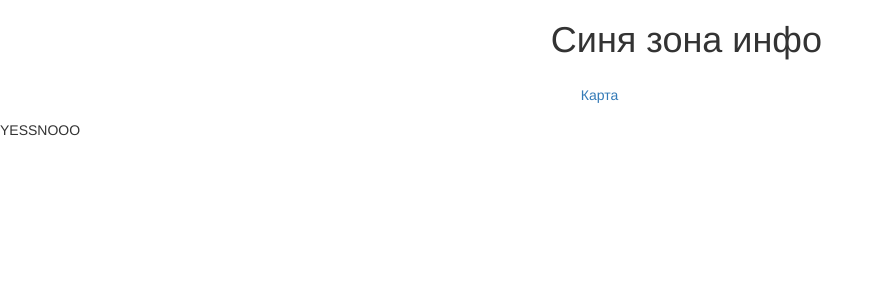
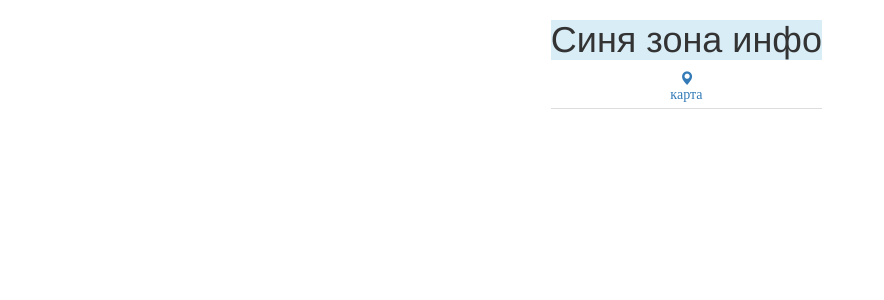
Before and after one commit to VrattsataDreamTeam/hack_vraca, a PHP site: page /hello.php in a window 1280 px wide; the page is wider, and only the part inside the window is pictured. Shown: the top 300 px of that part, without its empty margins (0-884 px from the left). Run offline with PHP 8.4, Linux system fonts and the light colour scheme.

Commit message:
map button

```diff
--- a/css/style.css
+++ b/css/style.css
@@ -3,4 +3,11 @@ border: 0px solid;
 }
 h1{
 	text-align: center;
+
 }
+.nav-tabs{
+text-align: center;
+}
+#map{
+	text-align: center;
+}
--- a/functions/header.php
+++ b/functions/header.php
@@ -25,13 +25,14 @@ integrity="sha384-0mSbJDEHialfmuBBQP6A4Qrprq5OVfW37PRR3j5ELqxss1yVqOtnepnHVP9aJ7
                 <div class="container-fluid">
                         <nav role="navigation" class="col-sm-12 col-xs-12 col-md-offset-5">
                             <div class="navbar-header">
-                            	<h1>Синя зона инфо</h1>
-                              <div class="navbar-collapse collapse">
+                            	<h1 class="bg-info">Синя зона инфо</h1>
+                              <div class="nav-tabs">
 
                                 <!--== Navigation Menu ==-->
-                                <ul class="nav navbar-nav">
-                                    <li class="current"><a href="map.php">Карта</a></li>
-                                </ul>
+
+                                    <a href="functions/map.php"><span class='glyphicon glyphicon-map-marker'><p>карта</p></span></a></li>
+
+
                             </div>
                             </div>
 
--- a/functions/map.php
+++ b/functions/map.php
@@ -21,8 +21,8 @@
       var map;
       function initMap() {
         map = new google.maps.Map(document.getElementById('map'), {
-          center: {lat: -43.201431, lng: 23.549132},
-          zoom: 8
+          center: {lat: 43.201430550399714, lng: 23.549132108164486},
+          zoom: 14
         });
       }
     </script>
--- a/hello.php
+++ b/hello.php
@@ -1,8 +1,6 @@
 <?php
 include_once('functions/header.php');
-echo "YESS";
 
-echo "NOOO";
 
 ?>
 </body>
```
